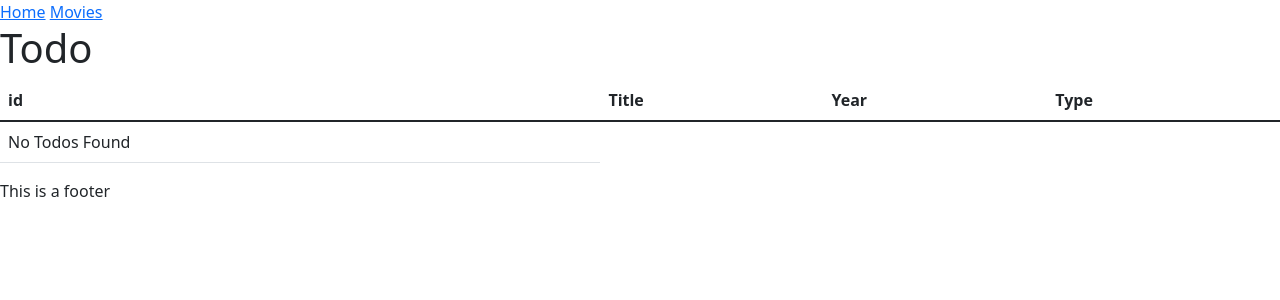
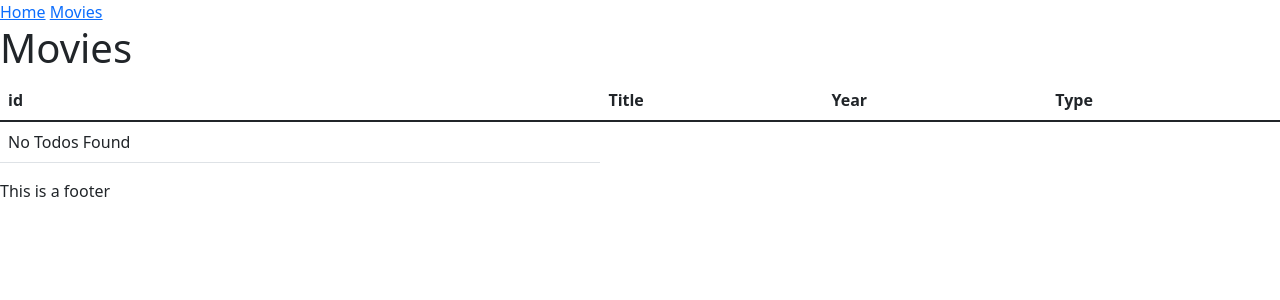
Before and after one commit to mamume/iti-labs, a Django app: page /todo/movies in a window 1280 px wide. Shown: the top 300 px of the page. Run offline with Django 3.2, Linux system fonts and the light colour scheme; data that the repository does not hold is empty; some libraries are stand-ins or nearby versions.

Commit message:
Final Touches

```diff
--- a/iti_django/templates/layout.html
+++ b/iti_django/templates/layout.html
@@ -22,7 +22,6 @@
 
 <body>
     {% include 'header.html' %}
-    <h1>Todo</h1>
 
     {% block body %}{% endblock %}
 
--- a/iti_django/todo/templates/index.html
+++ b/iti_django/todo/templates/index.html
@@ -1,5 +1,4 @@
 {% extends 'layout.html' %}
-{% load get_data %}
 
 {% block title %}
 Home
@@ -7,6 +6,7 @@ Home
 
 
 {% block body %}
+<h1>Todo</h1>
 <table class="table">
     <thead>
         <tr>
--- a/iti_django/todo/templates/movies.html
+++ b/iti_django/todo/templates/movies.html
@@ -9,6 +9,7 @@ Movies
 {% block body %}
 {% get_movies_data as movies %}
 
+<h1>Movies</h1>
 <table class="table">
     <thead>
         <tr>
```
